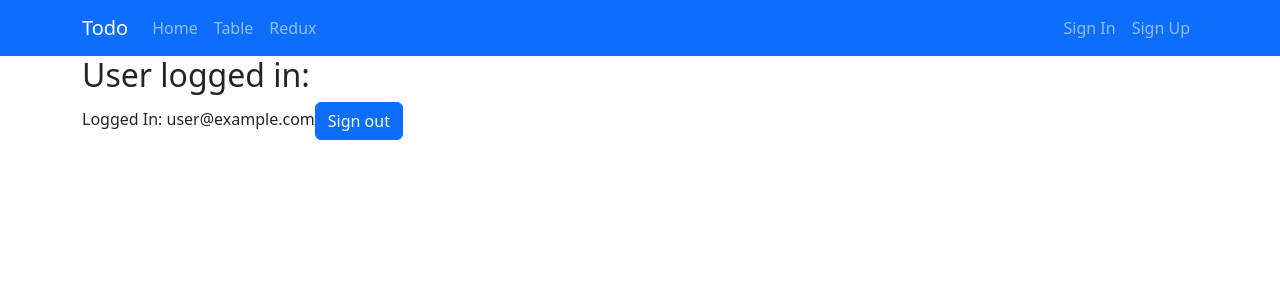
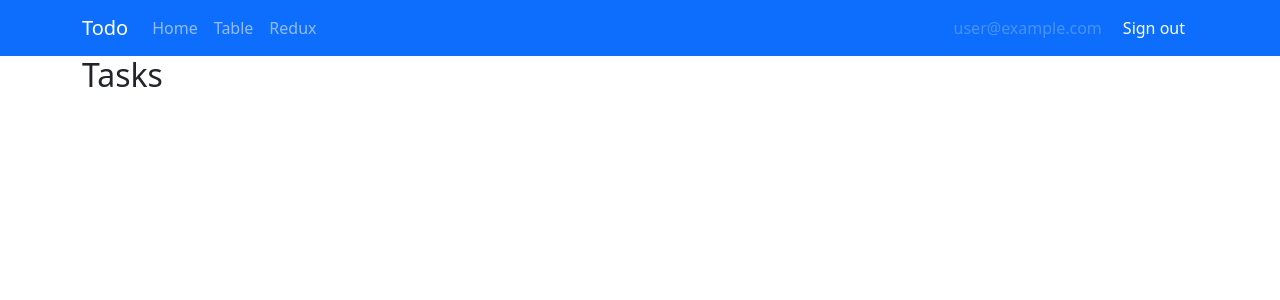
Before and after one commit to florescente/Todo, a React (Vite) app: page / in a window 1280 px wide. Shown: the top 300 px of the page. Built offline with nearby package versions, Linux system fonts and the light colour scheme; no server answers; sample sign-in values are in the browser's storage.

Commit message:
navbar complete

```diff
--- /dev/null
+++ b/src/Components/Layout/account.tsx
@@ -0,0 +1,50 @@
+import { signOut } from 'firebase/auth'
+import Button from 'react-bootstrap/esm/Button'
+import Nav from 'react-bootstrap/esm/Nav'
+import { useDispatch, useSelector } from 'react-redux'
+import { Link } from 'react-router-dom'
+import { auth } from '../../firebase-config'
+import { signin } from '../../redux/authSlice'
+
+interface User {
+  auth: {
+    currentUser: boolean
+    email: string | null | undefined
+  }
+}
+
+function Account() {
+  const dispatch = useDispatch()
+
+  const user = useSelector((state: User) => state.auth.currentUser)
+  const email = useSelector((state: User) => state.auth.email)
+
+  const logout = async () => {
+    await signOut(auth)
+    dispatch(signin(false))
+  }
+
+  if (user) {
+    return (
+      <Nav className="justify-content-end">
+        <Nav.Link disabled>{email}</Nav.Link>
+        <Button type="button" onClick={logout}>
+          Sign out
+        </Button>
+      </Nav>
+    )
+  } else {
+    return (
+      <Nav className="justify-content-end">
+        <Nav.Link to="/signin" as={Link}>
+          Sign In
+        </Nav.Link>
+        <Nav.Link to="/signup" as={Link}>
+          Sign Up
+        </Nav.Link>
+      </Nav>
+    )
+  }
+}
+
+export default Account
--- a/src/Components/Layout/navbar.tsx
+++ b/src/Components/Layout/navbar.tsx
@@ -2,6 +2,7 @@ import Container from 'react-bootstrap/esm/Container'
 import Nav from 'react-bootstrap/esm/Nav'
 import Navbar from 'react-bootstrap/esm/Navbar'
 import { Link } from 'react-router-dom'
+import Account from './account'
 
 function NavBar() {
   return (
@@ -21,14 +22,7 @@ function NavBar() {
             Redux
           </Nav.Link>
         </Nav>
-        <Nav className="justify-content-end">
-          <Nav.Link to="/signin" as={Link}>
-            Sign In
-          </Nav.Link>
-          <Nav.Link to="/signup" as={Link}>
-            Sign Up
-          </Nav.Link>
-        </Nav>
+        <Account />
       </Container>
     </Navbar>
   )
--- a/src/Pages/home.tsx
+++ b/src/Pages/home.tsx
@@ -1,32 +1,7 @@
-import { signOut } from 'firebase/auth'
-import { auth } from '../firebase-config'
-import Button from 'react-bootstrap/Button'
-import { useDispatch, useSelector } from 'react-redux'
-import { signin } from '../redux/authSlice'
-
-interface User {
-  auth: {
-    currentUser: boolean
-    email: string | null | undefined
-  }
-}
-
 function Home() {
-  const dispatch = useDispatch()
-  const user = useSelector((state: User) => state.auth.currentUser)
-  const email = useSelector((state: User) => state.auth.email)
-
-  const logout = async () => {
-    await signOut(auth)
-    dispatch(signin(false))
-  }
   return (
     <div className="container">
-      <h2>User logged in:</h2>
-      {user ? `Logged In: ${email}` : 'Not Logged In'}
-      <Button type="button" onClick={logout}>
-        Sign out
-      </Button>
+      <h2>Tasks</h2>
     </div>
   )
 }
```
